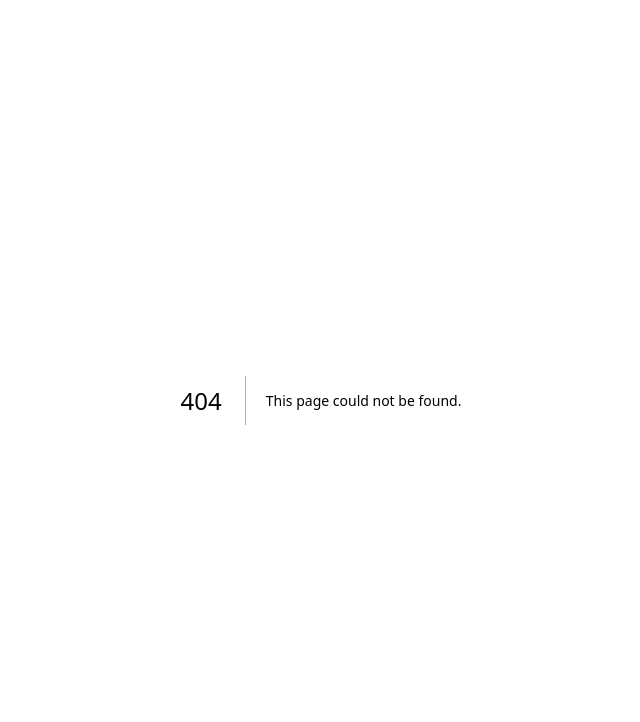
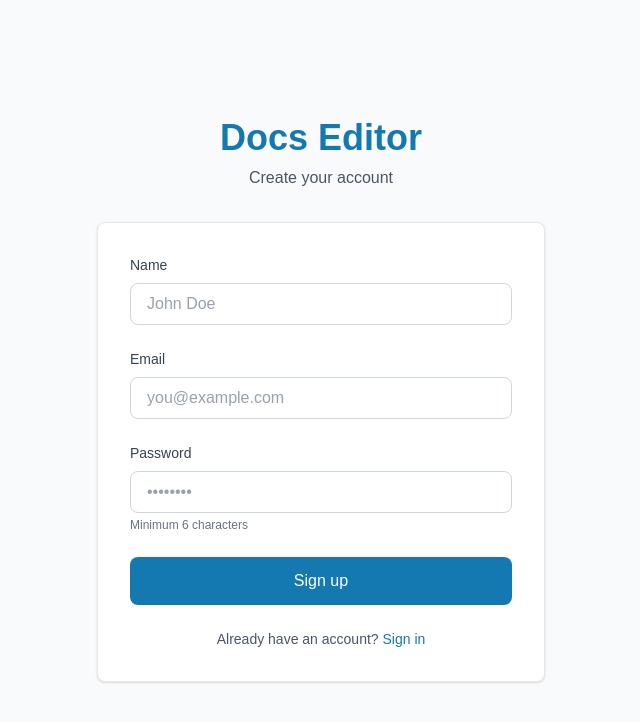
Before and after one commit to guijoazeiro/text-editor, a Next.js app in the folder client/: page /signup in a window 1280 px wide. Before the commit this address had no page. Shown: the top 722 px of the page, without its empty margins (319-959 px from the left). Built offline with nearby package versions, Linux system fonts and the light colour scheme; no server answers.

Commit message:
feat(frontend): add signup

```diff
--- /dev/null
+++ b/client/src/app/signup/page.tsx
@@ -0,0 +1,119 @@
+'use client';
+
+import { useState } from 'react';
+import { useRouter } from 'next/navigation';
+import Link from 'next/link';
+import { authAPI } from '@/lib/api';
+import { useAuthStore } from '@/store/authStore';
+
+export default function SignupPage() {
+    const router = useRouter();
+    const login = useAuthStore((state) => state.login);
+    const [name, setName] = useState('');
+    const [email, setEmail] = useState('');
+    const [password, setPassword] = useState('');
+    const [error, setError] = useState('');
+    const [loading, setLoading] = useState(false);
+
+    const handleSubmit = async (e: React.FormEvent) => {
+        e.preventDefault();
+        setError('');
+        setLoading(true);
+
+        try {
+            const response = await authAPI.signup({ name, email, password });
+            const { token, user } = response.data.data;
+            login(token, user);
+            router.push('/dashboard');
+        } catch (err: any) {
+            setError(err.response?.data?.message || 'Signup failed');
+        } finally {
+            setLoading(false);
+        }
+    };
+
+    return (
+        <div className="min-h-screen bg-gray-50 flex items-center justify-center px-4">
+            <div className="max-w-md w-full space-y-8">
+                <div className="text-center">
+                    <h1 className="text-4xl font-bold text-[#1479b0] mb-2">Docs Editor</h1>
+                    <p className="text-gray-600">Create your account</p>
+                </div>
+
+                <div className="bg-white p-8 rounded-lg shadow-sm border border-gray-200">
+                    <form onSubmit={handleSubmit} className="space-y-6">
+                        {error && (
+                            <div className="bg-red-50 text-red-600 px-4 py-3 rounded-lg text-sm">
+                                {error}
+                            </div>
+                        )}
+
+                        <div>
+                            <label htmlFor="name" className="block text-sm font-medium text-gray-700 mb-2">
+                                Name
+                            </label>
+                            <input
+                                id="name"
+                                type="text"
+                                required
+                                value={name}
+                                onChange={(e) => setName(e.target.value)}
+                                className="w-full px-4 py-2 border border-gray-300 rounded-lg focus:ring-2 focus:ring-[#1479b0] focus:border-transparent outline-none transition placeholder:text-gray-400"
+                                placeholder="John Doe"
+                            />
+                        </div>
+
+                        <div>
+                            <label htmlFor="email" className="block text-sm font-medium text-gray-700 mb-2">
+                                Email
+                            </label>
+                            <input
+                                id="email"
+                                type="email"
+                                required
+                                value={email}
+                                onChange={(e) => setEmail(e.target.value)}
+                                className="w-full px-4 py-2 border border-gray-300 rounded-lg focus:ring-2 focus:ring-[#1479b0] focus:border-transparent outline-none transition placeholder:text-gray-400"
+                                placeholder="you@example.com"
+                            />
+                        </div>
+
+                        <div>
+                            <label htmlFor="password" className="block text-sm font-medium text-gray-700 mb-2">
+                                Password
+                            </label>
+                            <input
+                                id="password"
+                                type="password"
+                                required
+                                minLength={6}
+                                value={password}
+                                onChange={(e) => setPassword(e.target.value)}
+                                className="w-full px-4 py-2 border border-gray-300 rounded-lg focus:ring-2 focus:ring-[#1479b0] focus:border-transparent outline-none transition placeholder:text-gray-400"
+                                placeholder="••••••••"
+                            />
+                            <p className="text-xs text-gray-500 mt-1">Minimum 6 characters</p>
+                        </div>
+
+                        <button
+                            type="submit"
+                            disabled={loading}
+                            className="w-full bg-[#1479b0] text-white py-3 rounded-lg font-medium hover:bg-[#0f5f8d] transition disabled:opacity-50 disabled:cursor-not-allowed"
+                        >
+                            {loading ? 'Creating account...' : 'Sign up'}
+                        </button>
+                    </form>
+
+                    <div className="mt-6 text-center">
+                        <p className="text-sm text-gray-600">
+                            Already have an account?{' '}
+                            <Link href="/login" className="text-[#1479b0] hover:underline font-medium">
+                                Sign in
+                            </Link>
+                        </p>
+                    </div>
+                </div>
+            </div>
+        </div>
+    );
+}
```
